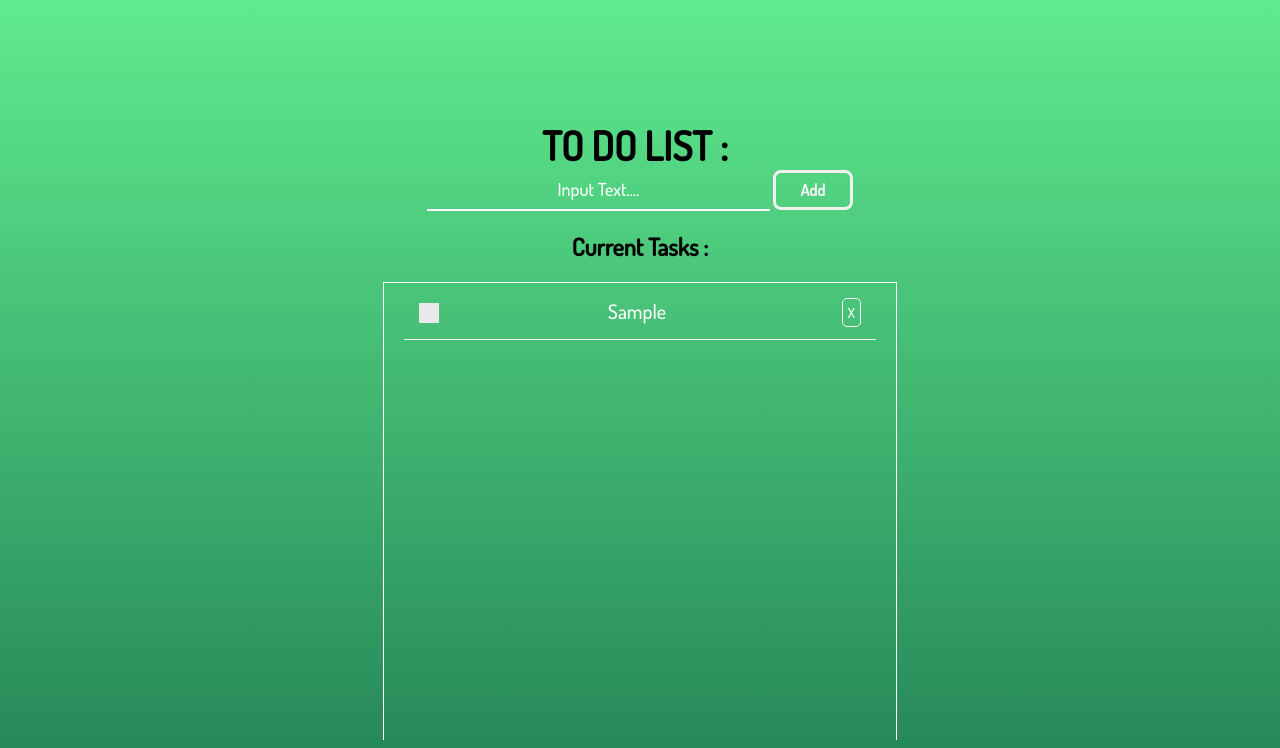
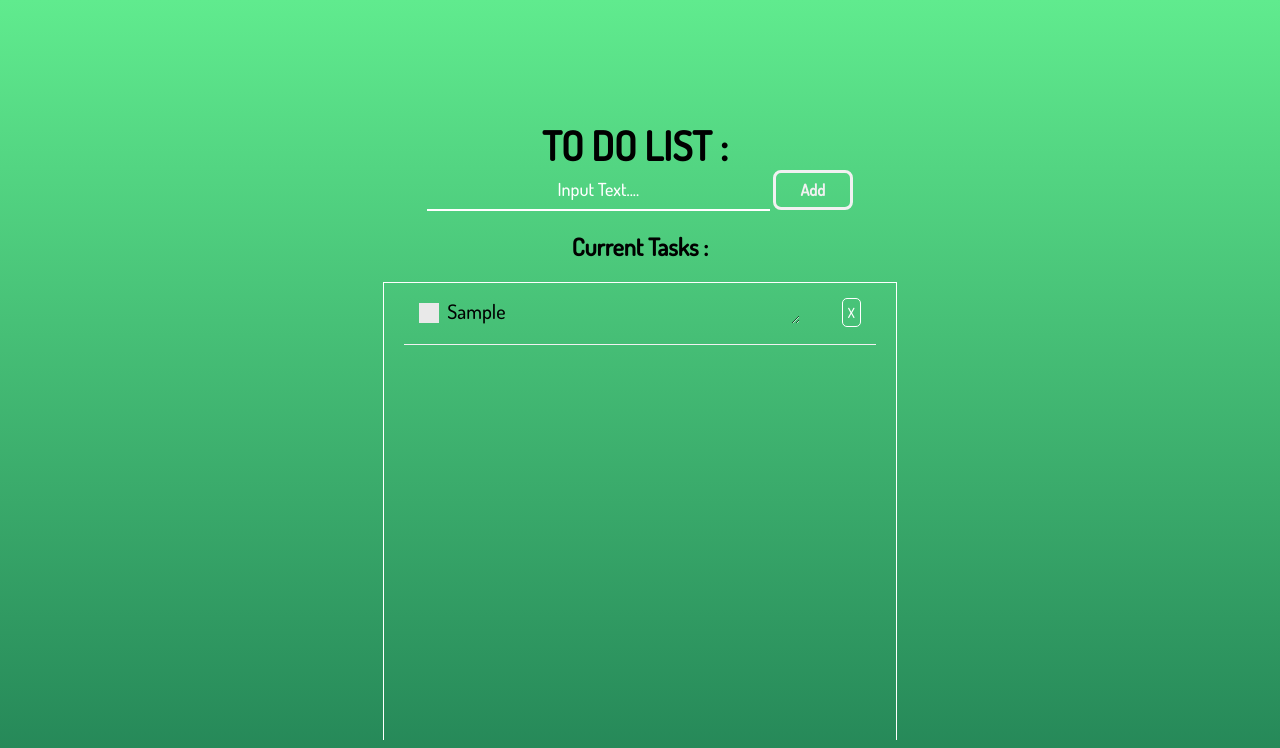
Before and after one commit to jasmix555/to-do-list, a website: page index.html in a window 1280 px wide. Both pictures are taken after typing "Sample" into the empty fields and a click on the button "Add". Drawn offline with Linux system fonts and the light colour scheme.

Commit message:
inserting more css

```diff
--- a/index.html
+++ b/index.html
@@ -5,7 +5,7 @@
     <meta charset="UTF-8">
     <meta http-equiv="X-UA-Compatible" content="IE=edge">
     <meta name="viewport" content="width=device-width, initial-scale=1.0">
-    <title>Document</title>
+    <title>To Do List</title>
     <link rel="preconnect" href="https://fonts.googleapis.com">
 <link rel="preconnect" href="https://fonts.gstatic.com" crossorigin>
 <link href="https://fonts.googleapis.com/css2?family=Dosis:wght@500&display=swap" rel="stylesheet">
--- a/js/index.js
+++ b/js/index.js
@@ -41,8 +41,8 @@ function addText() {
     //a button that is able to erase the li element
     document.querySelector('#list').innerHTML += `
     <li>
-    <input type="checkbox">${document.querySelector('#text').value}
-    </input>
+    <input type="checkbox"></input>
+    <textarea rows="1" cols="33">${document.querySelector('#text').value}</textarea>
     <a href="#" class="btnX" onclick="var li = this.parentNode; var ul = li.parentNode; ul.removeChild(li);">X
     </a>
     </li>
--- a/scss/style.scss
+++ b/scss/style.scss
@@ -39,6 +39,7 @@ body {
             border-left: none;
             background: none;
             appearance: none;
+            text-align: center;
 
             &::placeholder {
                 color: #fff;
@@ -112,7 +113,9 @@ body {
                 font-size: 20px;
                 color: #fff;
                 border-bottom: 1px solid #f1f1f1;
-            }
+                overflow-x: hidden;
+                width: 100%;
+                text-align: left;
 
                 input[type=checkbox] {
                     position: relative;
@@ -158,6 +161,15 @@ body {
                     }
                 }
 
+                textarea {
+                    width: 80%;
+                    margin-left: 15px;
+                    border-style: none;
+                    border-color: Transparent;
+                    overflow: auto;
+                    outline: none;
+                }
+
                 .btnX {
                     border: solid 1px #fff;
                     padding: 5px;
@@ -172,6 +184,8 @@ body {
                     }
                 }
             }
+
+        }
     }
 
 }
```
Also changed, not shown: css/style.css, 1 other file. Lines whose indentation alone changed are shown as unchanged.
